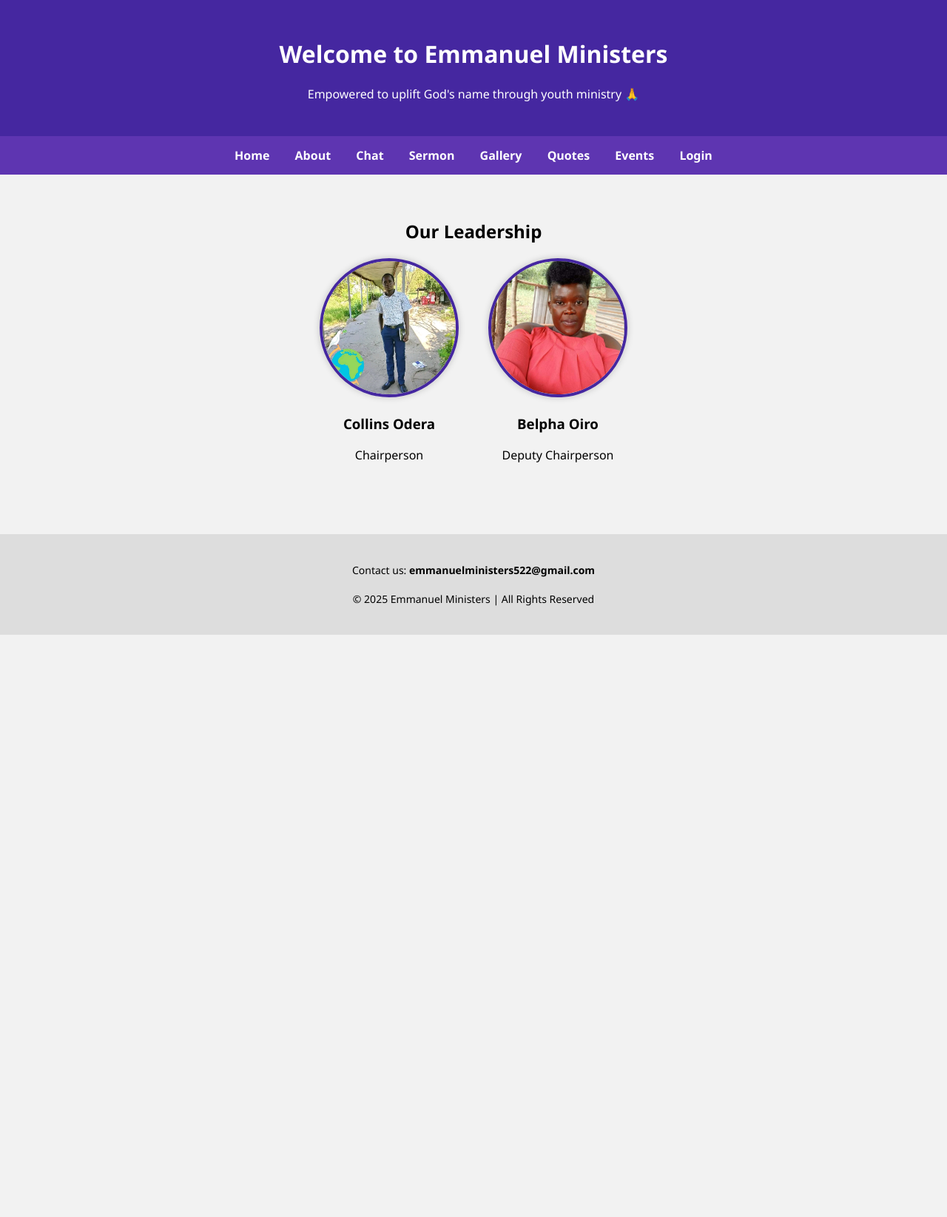
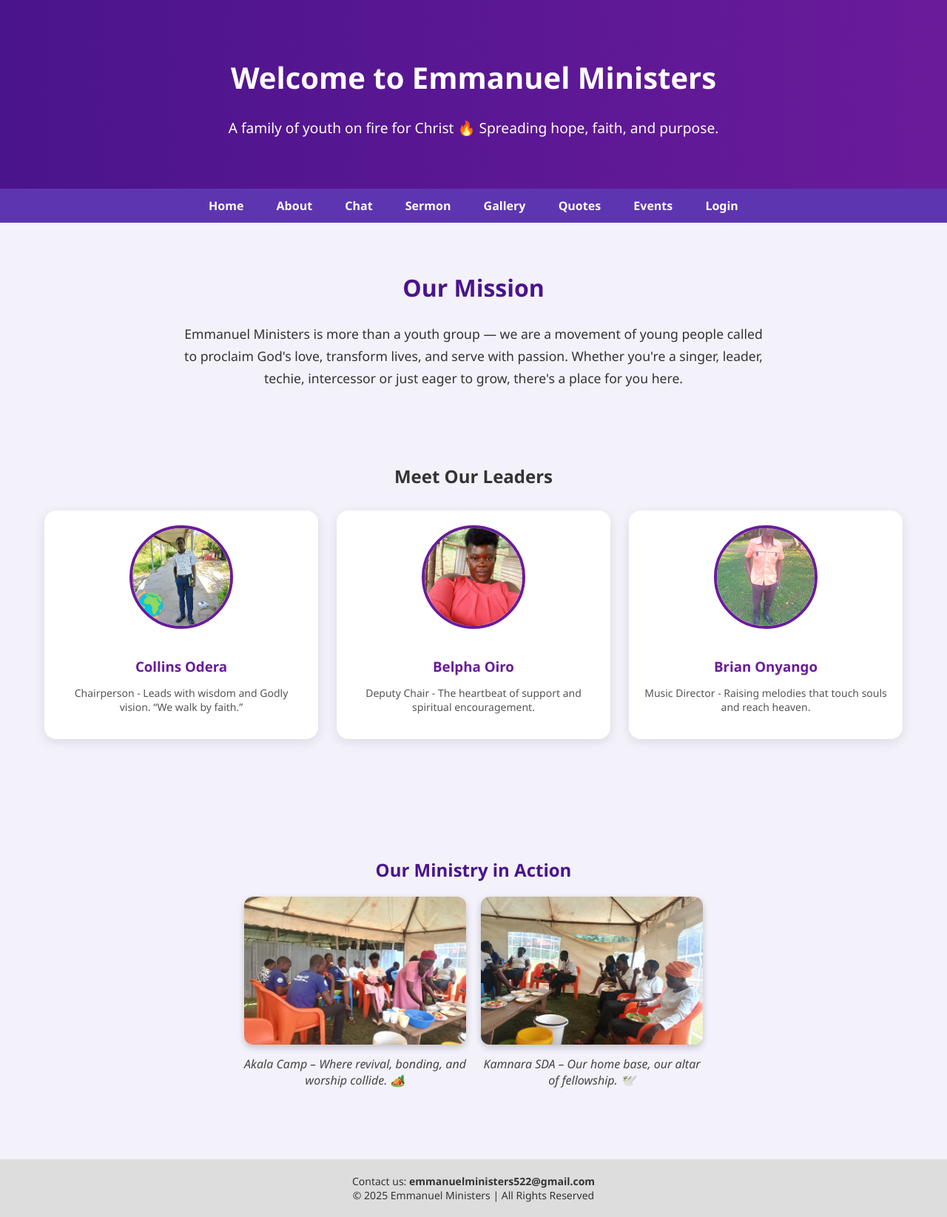
Before and after one commit to emmanuelministers/emmanuel-ministry-platform, a Flask app: page / in a window 1280 px wide. Shown: the whole page at 74% size. Before the commit the page ends 858 px from the top, so only its background shows below. Run offline with Flask 3, Linux system fonts and the light colour scheme.

Commit message:
Update index.html

```diff
--- a/templates/index.html
+++ b/templates/index.html
@@ -5,59 +5,134 @@
   <title>Emmanuel Ministers | Home</title>
   <meta name="viewport" content="width=device-width, initial-scale=1.0">
   <style>
+    * {
+      box-sizing: border-box;
+    }
     body {
+      margin: 0;
       font-family: 'Segoe UI', Tahoma, Geneva, Verdana, sans-serif;
-      margin: 0;
-      padding: 0;
-      background-color: #f2f2f2;
+      background: #f3f1fa;
+      color: #333;
     }
     header {
-      background-color: #4527a0;
+      background: linear-gradient(to right, #4a148c, #6a1b9a);
       color: white;
-      padding: 30px;
+      padding: 50px 20px;
       text-align: center;
     }
+    header h1 {
+      font-size: 2.5rem;
+    }
+    header p {
+      font-size: 1.2rem;
+      margin-top: 10px;
+    }
     nav {
-      background-color: #5e35b1;
-      padding: 15px;
+      background: #5e35b1;
+      text-align: center;
+      padding: 12px;
+    }
+    nav a {
+      color: #fff;
+      text-decoration: none;
+      margin: 0 20px;
+      font-weight: bold;
+      transition: color 0.3s;
+    }
+    nav a:hover {
+      color: #ffeb3b;
+    }
+
+    .section {
+      padding: 40px 20px;
+      max-width: 1200px;
+      margin: auto;
+    }
+
+    .intro-text {
       text-align: center;
     }
-    nav a {
-      color: white;
-      margin: 0 15px;
-      text-decoration: none;
-      font-weight: bold;
+    .intro-text h2 {
+      color: #4a148c;
+      font-size: 2rem;
     }
-    .intro {
-      padding: 40px;
+    .intro-text p {
+      max-width: 800px;
+      margin: auto;
+      line-height: 1.7;
+      font-size: 1.1rem;
+    }
+
+    .leaders {
+      display: grid;
+      grid-template-columns: repeat(auto-fit, minmax(220px, 1fr));
+      gap: 25px;
+      margin-top: 30px;
+    }
+    .card {
+      background: white;
+      border-radius: 16px;
+      padding: 20px;
+      text-align: center;
+      box-shadow: 0 4px 15px rgba(0,0,0,0.1);
+      transition: transform 0.3s;
+    }
+    .card:hover {
+      transform: scale(1.03);
+    }
+    .card img {
+      width: 140px;
+      height: 140px;
+      object-fit: cover;
+      border-radius: 50%;
+      border: 4px solid #6a1b9a;
+      margin-bottom: 15px;
+    }
+    .card h3 {
+      color: #6a1b9a;
+      margin-bottom: 5px;
+    }
+    .card p {
+      font-size: 14px;
+      color: #555;
+    }
+
+    .gallery {
+      margin-top: 60px;
       text-align: center;
     }
-    .leaders {
+    .gallery h2 {
+      color: #4a148c;
+    }
+    .gallery-grid {
       display: flex;
+      flex-wrap: wrap;
       justify-content: center;
-      gap: 40px;
-      flex-wrap: wrap;
-      margin-bottom: 40px;
+      gap: 20px;
+      margin-top: 20px;
     }
-    .leader {
+    .gallery-item {
+      width: 300px;
+    }
+    .gallery-item img {
+      width: 100%;
+      height: 200px;
+      object-fit: cover;
+      border-radius: 12px;
+      box-shadow: 0 4px 10px rgba(0,0,0,0.2);
+    }
+    .gallery-item p {
+      margin-top: 10px;
+      font-style: italic;
+      color: #444;
+    }
+
+    footer {
+      background: #ddd;
       text-align: center;
-    }
-    .leader img {
-      width: 180px;
-      height: 180px;
-      object-fit: cover;
-      border-radius: 100px;
-      border: 4px solid #4527a0;
-      box-shadow: 0 0 10px rgba(0,0,0,0.2);
-    }
-    footer {
-      text-align: center;
-      padding: 25px;
-      background-color: #ddd;
+      padding: 20px;
       font-size: 14px;
-    }
-    .contact {
-      margin-top: 20px;
+      margin-top: 40px;
     }
   </style>
 </head>
@@ -65,7 +140,7 @@
 
   <header>
     <h1>Welcome to Emmanuel Ministers</h1>
-    <p>Empowered to uplift God's name through youth ministry 🙏</p>
+    <p>A family of youth on fire for Christ 🔥 Spreading hope, faith, and purpose.</p>
   </header>
 
   <nav>
@@ -79,28 +154,54 @@
     <a href="/login">Login</a>
   </nav>
 
-  <section class="intro">
-    <h2>Our Leadership</h2>
+  <section class="section intro-text">
+    <h2>Our Mission</h2>
+    <p>
+      Emmanuel Ministers is more than a youth group — we are a movement of young people
+      called to proclaim God's love, transform lives, and serve with passion. Whether you're
+      a singer, leader, techie, intercessor or just eager to grow, there's a place for you here.
+    </p>
+  </section>
+
+  <section class="section">
+    <h2 style="text-align:center;">Meet Our Leaders</h2>
     <div class="leaders">
-      <div class="leader">
+      <div class="card">
         <img src="{{ url_for('static', filename='1753158379032.jpg') }}" alt="Chairperson">
         <h3>Collins Odera</h3>
-        <p>Chairperson</p>
+        <p>Chairperson - Leads with wisdom and Godly vision. “We walk by faith.”</p>
       </div>
-      <div class="leader">
+      <div class="card">
         <img src="{{ url_for('static', filename='belpha.jpg') }}" alt="Deputy Chairperson">
         <h3>Belpha Oiro</h3>
-        <p>Deputy Chairperson</p>
+        <p>Deputy Chair - The heartbeat of support and spiritual encouragement.</p>
+      </div>
+      <div class="card">
+        <img src="{{ url_for('static', filename='musicdirector.jpg') }}" alt="Music Director">
+        <h3>Brian Onyango</h3>
+        <p>Music Director - Raising melodies that touch souls and reach heaven.</p>
+      </div>
+    </div>
+  </section>
+
+  <section class="section gallery">
+    <h2>Our Ministry in Action</h2>
+    <div class="gallery-grid">
+      <div class="gallery-item">
+        <img src="{{ url_for('static', filename='akalacamp.jpg') }}" alt="Akala Camp">
+        <p>Akala Camp – Where revival, bonding, and worship collide. 🏕️</p>
+      </div>
+      <div class="gallery-item">
+        <img src="{{ url_for('static', filename='kamnarasda.jpg') }}" alt="Kamnara SDA">
+        <p>Kamnara SDA – Our home base, our altar of fellowship. 🕊️</p>
       </div>
     </div>
   </section>
 
   <footer>
-    <p>Contact us: <strong>emmanuelministers522@gmail.com</strong></p>
-    <div class="contact">
-      <p>&copy; 2025 Emmanuel Ministers | All Rights Reserved</p>
-    </div>
+    Contact us: <strong>emmanuelministers522@gmail.com</strong> <br>
+    &copy; 2025 Emmanuel Ministers | All Rights Reserved
   </footer>
 
 </body>
-      </html>
+                           </html>
```
